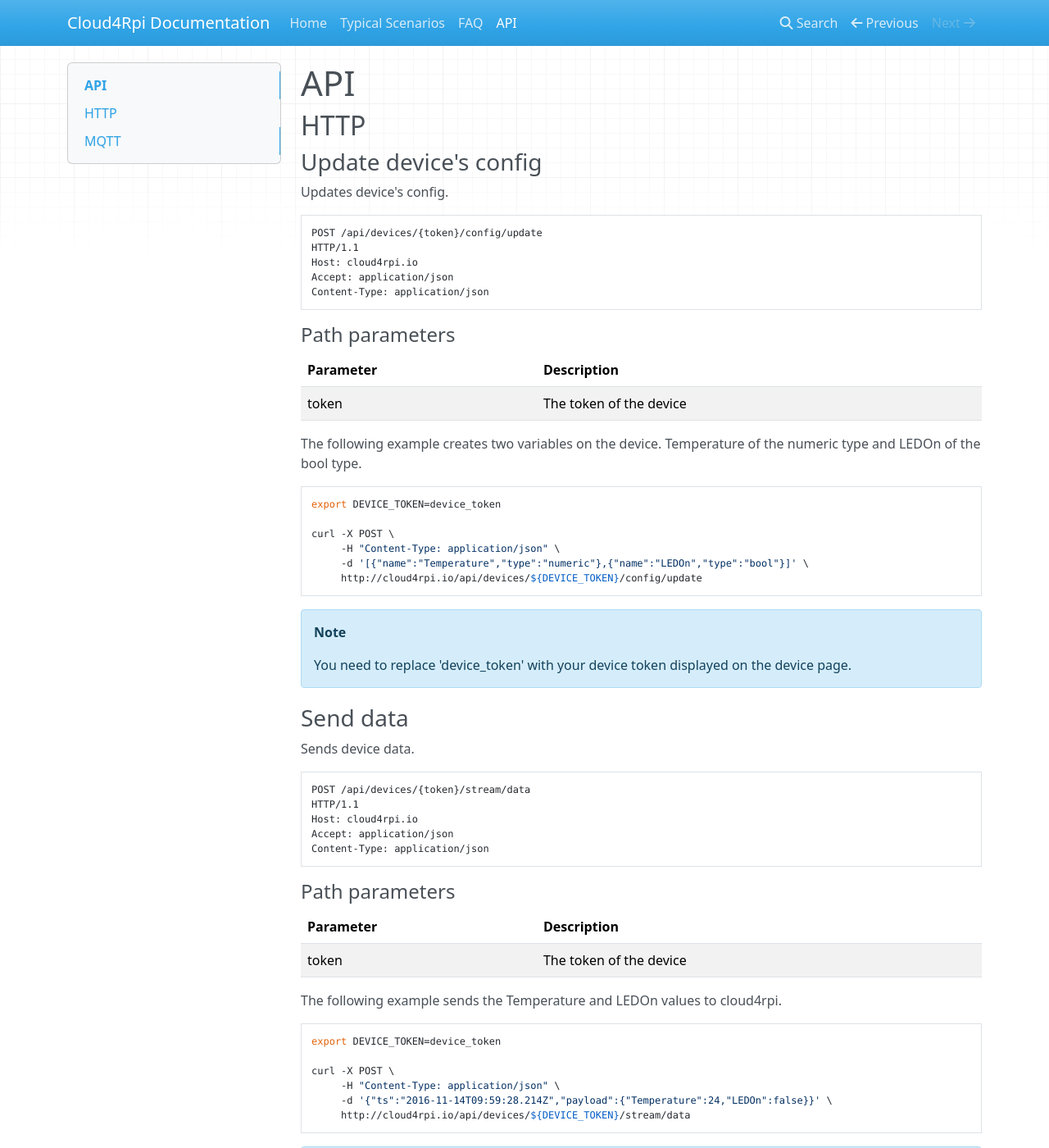
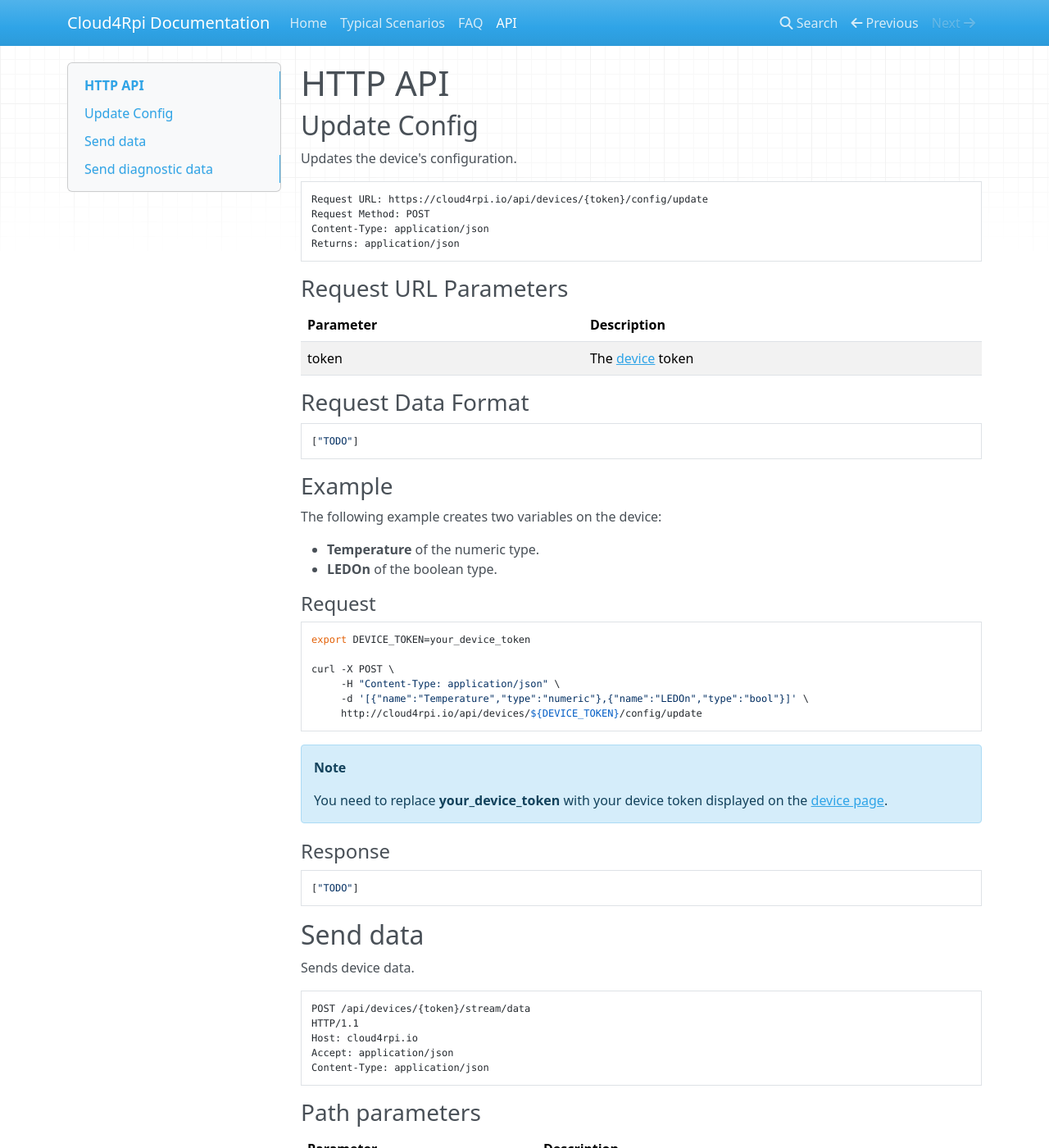
Before and after one commit to cloud4rpi/docs, an MkDocs documentation site: the page built from docs/api.md, in a window 1280 px wide and 1400 px high. Shown: the whole window at 82% size. Built offline with MkDocs 1.6.1, drawn with Linux system fonts in a browser that asks for light colours; nearby versions of some CDN libraries; old or Windows-style settings are respelled for this version of MkDocs.

Commit message:
First touch

````diff
--- a/docs/api.md
+++ b/docs/api.md
@@ -1,29 +1,39 @@
-# API
+# HTTP API
 
-## HTTP
+## Update Config
 
-### Update device's config
-
-Updates device's config.
+Updates the device's configuration.
 
 ```
-POST /api/devices/{token}/config/update
-HTTP/1.1
-Host: cloud4rpi.io
-Accept: application/json
+Request URL: https://cloud4rpi.io/api/devices/{token}/config/update
+Request Method: POST
 Content-Type: application/json
+Returns: application/json
 ```
 
-#### Path parameters
+### Request URL Parameters
 
 Parameter | Description
 --------- | -----------------------
-token     | The token of the device
+token     | The [device](https://cloud4rpi.io/devices) token
 
-The following example creates two variables on the device. Temperature of the numeric type and LEDOn of the bool type.
+### Request Data Format
+
+```json
+["TODO"]
+```
+
+### Example
+
+The following example creates two variables on the device:
+
+* **Temperature** of the numeric type.
+* **LEDOn** of the boolean type.
+
+#### Request
 
 ```bash
-export DEVICE_TOKEN=device_token
+export DEVICE_TOKEN=your_device_token
 
 curl -X POST \
      -H "Content-Type: application/json" \
@@ -33,9 +43,17 @@
 
 !!! Note
 
-    You need to replace 'device_token' with your device token displayed on the device page.
+    You need to replace **your_device_token** with your device token displayed on the [device page](https://cloud4rpi.io/devices).
 
-### Send data
+#### Response
+
+```json
+["TODO"]
+```
+
+<!-- TODO: Process other methods -->
+
+## Send data
 
 Sends device data.
 
@@ -47,7 +65,7 @@
 Content-Type: application/json
 ```
 
-#### Path parameters
+### Path parameters
 
 Parameter | Description
 --------- | -----------------------
@@ -68,7 +86,7 @@
 
     You need to replace 'device_token' with your device token displayed on the device page.
 
-### Send diagnostic data
+## Send diagnostic data
 
 Sends diagnostic data.
 
@@ -80,7 +98,7 @@
 Content-Type: application/json
 ```
 
-#### Path parameters
+### Path parameters
 
 Parameter | Description
 --------- | -----------------------
@@ -100,7 +118,3 @@
 !!! Note
 
     You need to replace 'device_token' with your device token displayed on the device page.
-
-## MQTT
-
-To be supplied
````
